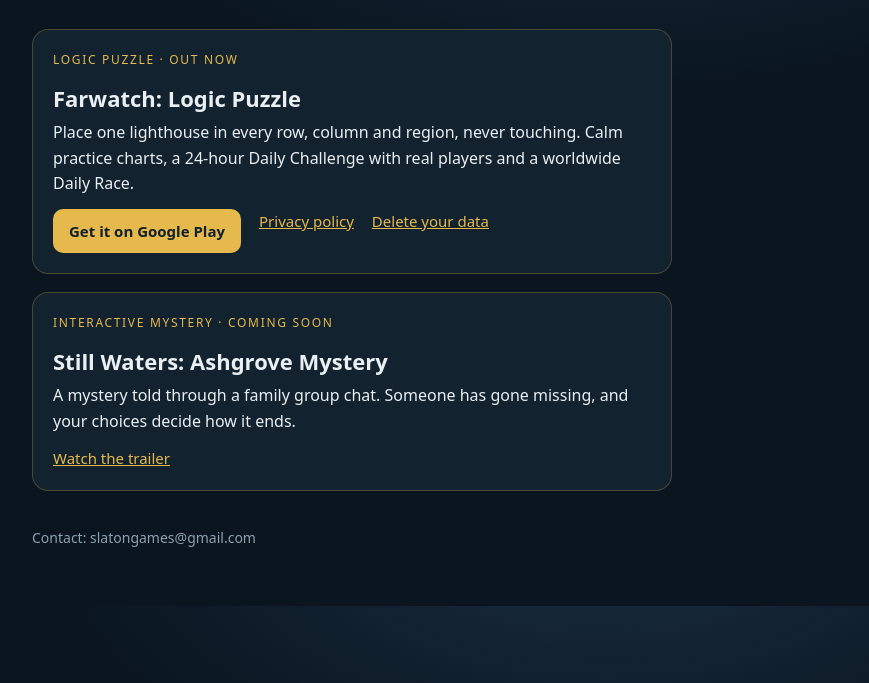
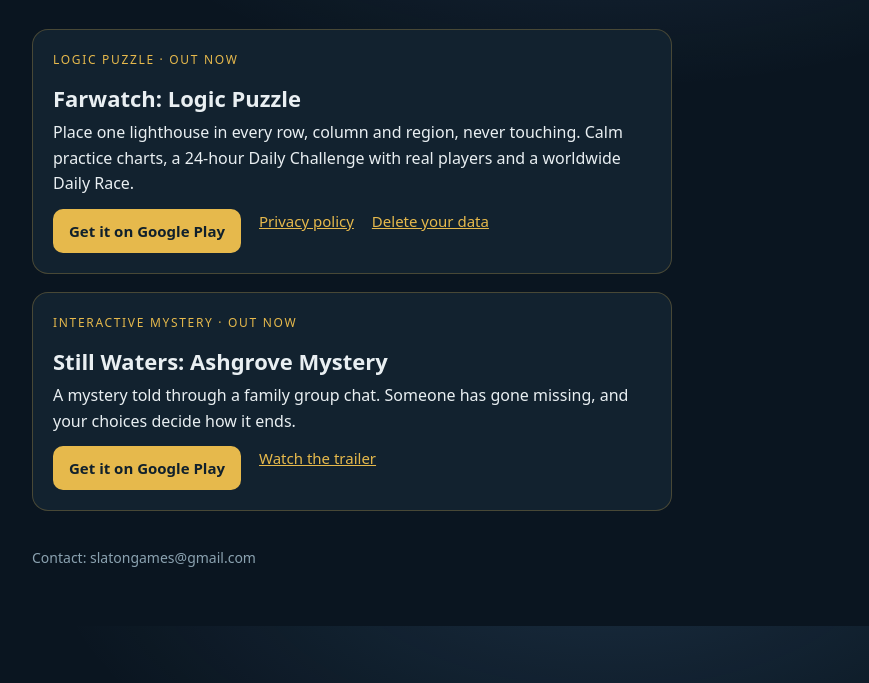
Before and after one commit to jeremydslaton-ux/jeremydslaton-ux.github.io, a plain HTML site: page index.html in a window 1280 px wide. Shown: the part 117-800 px from the top of the page, without its empty margins (288-1157 px from the left). Drawn offline with Linux system fonts and the light colour scheme.

Commit message:
Still Waters is out: Play link and new trailer
Co-Authored-By: Claude Opus 5.5 <noreply@anthropic.com>
Claude-Session: https://claude.ai/code/session_01G4biyi9xbsrmRXXSnpcrsK

```diff
--- a/index.html
+++ b/index.html
@@ -40,11 +40,12 @@
   </section>
 
   <section class="game">
-    <p class="tag">Interactive mystery · Coming soon</p>
+    <p class="tag">Interactive mystery · Out now</p>
     <h2>Still Waters: Ashgrove Mystery</h2>
     <p>A mystery told through a family group chat. Someone has gone missing, and your choices decide how it ends.</p>
     <div class="links">
-      <a href="https://www.youtube.com/watch?v=l3Rkpym8EDQ">Watch the trailer</a>
+      <a class="btn" href="https://play.google.com/store/apps/details?id=com.stillwaters.gam">Get it on Google Play</a>
+      <a href="https://www.youtube.com/watch?v=2m5DsuL9G_4">Watch the trailer</a>
     </div>
   </section>
 
```
